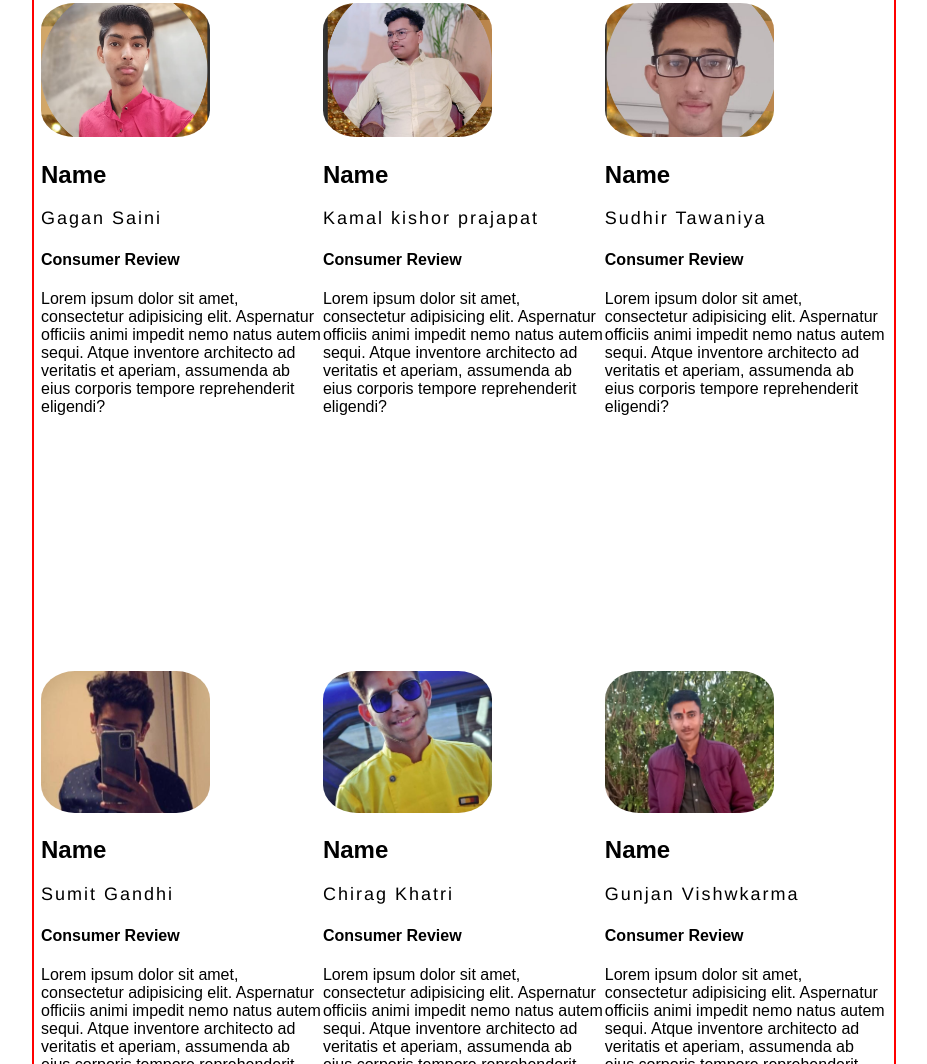
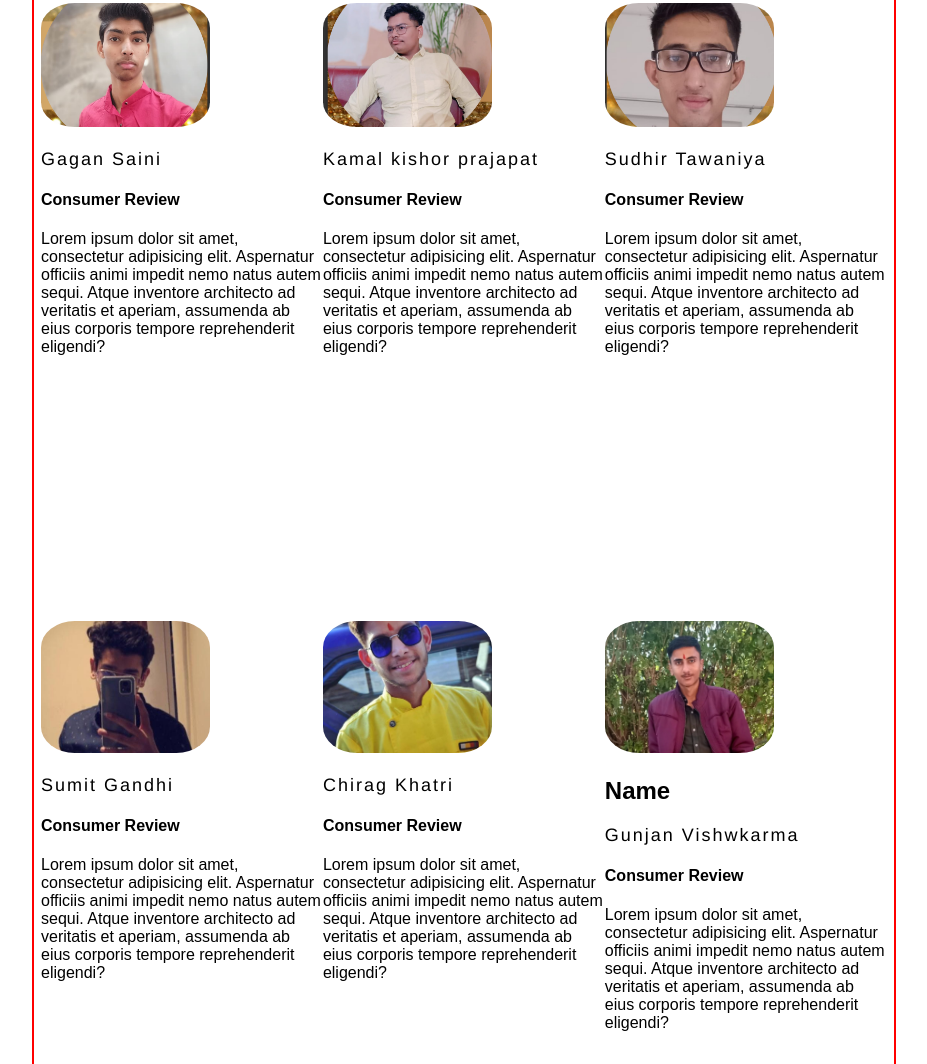
Before and after one commit to sumitgandhi2003/popat, a plain HTML site: page index.html in a window 1280 px wide. Shown: the part 2906-3970 px from the top of the page, without its empty margins (236-1163 px from the left). Drawn offline with Linux system fonts and the light colour scheme.

Commit message:
Update index.html

```diff
--- a/index.html
+++ b/index.html
@@ -103,35 +103,35 @@
            <div class="itemss">
               <div >
                  <img src="g.png" class="itemsss" >
-                 <h2>Name</h2>
+
                  <h3 id="name">Gagan Saini</h3>
                  <h4>Consumer Review</h4>
                  <p>Lorem ipsum dolor sit amet, consectetur adipisicing elit. Aspernatur officiis animi impedit nemo natus autem sequi. Atque inventore architecto ad veritatis et aperiam, assumenda ab eius corporis tempore reprehenderit eligendi?</p>
             </div>
             <div>
                <img src="k.png" class="itemsss">
-               <h2>Name</h2>
+
                <h3 id="name">Kamal kishor prajapat</h3>
                <h4>Consumer Review</h4>
                <p>Lorem ipsum dolor sit amet, consectetur adipisicing elit. Aspernatur officiis animi impedit nemo natus autem sequi. Atque inventore architecto ad veritatis et aperiam, assumenda ab eius corporis tempore reprehenderit eligendi?</p>
             </div>
             <div>
                <img src="s.png" class="itemsss">
-               <h2>Name</h2>
+
                <h3 id="name">Sudhir Tawaniya</h3>
                <h4>Consumer Review</h4>
                <p>Lorem ipsum dolor sit amet, consectetur adipisicing elit. Aspernatur officiis animi impedit nemo natus autem sequi. Atque inventore architecto ad veritatis et aperiam, assumenda ab eius corporis tempore reprehenderit eligendi?</p>
             </div>
             <div>
                <img src="sum.jpg" class="itemsss">
-               <h2>Name</h2>
+
                <h3 id="name">Sumit Gandhi</h3>
                <h4>Consumer Review</h4>
                <p>Lorem ipsum dolor sit amet, consectetur adipisicing elit. Aspernatur officiis animi impedit nemo natus autem sequi. Atque inventore architecto ad veritatis et aperiam, assumenda ab eius corporis tempore reprehenderit eligendi?</p>
             </div>
             <div>
                <img src="chi.jpeg" class="itemsss">
-                <h2>Name</h2>
+
                 <h3 id="name">Chirag Khatri</h3>
                 <h4>Consumer Review</h4>
                 <p>Lorem ipsum dolor sit amet, consectetur adipisicing elit. Aspernatur officiis animi impedit nemo natus autem sequi. Atque inventore architecto ad veritatis et aperiam, assumenda ab eius corporis tempore reprehenderit eligendi?</p>
```
